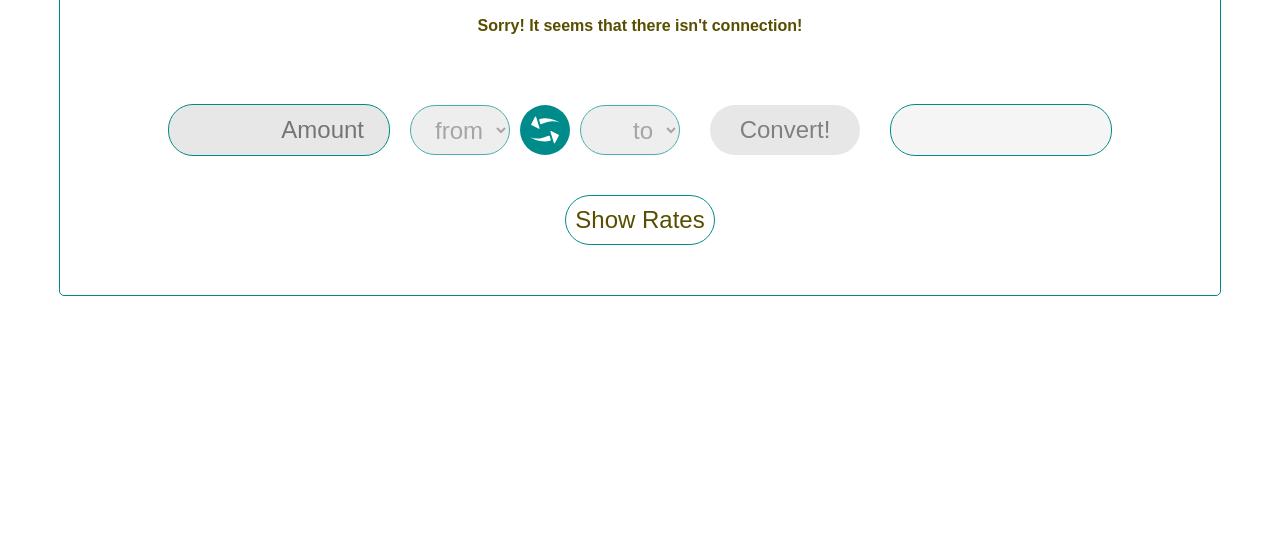
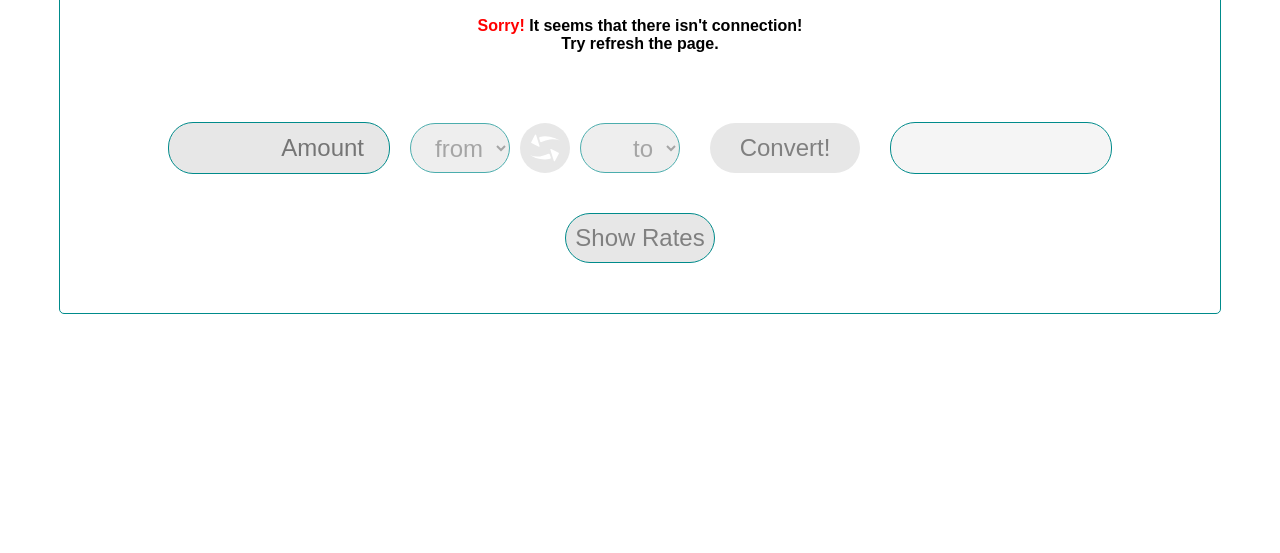
Before and after one commit to artofnext/currency_converter, a plain HTML site: page index.html in a window 1280 px wide. Shown: the part 247-800 px from the top of the page. Drawn offline with Linux system fonts and the light colour scheme; no server answers.

Commit message:
revert button animation, layout update

```diff
--- a/css/styles.css
+++ b/css/styles.css
@@ -1,9 +1,11 @@
+*:focus {
+    outline: none;
+}
+
 body {
-
     font-family: Arial, Helvetica, sans-serif;
-    /* font-size: 4em; */
     font-weight: bold;
-    color: rgb(88, 78, 0);
+    color: black;
 }
 
 .title {
@@ -24,9 +26,7 @@ button {
     border: none;
     border-radius: 25px;
     color: white;
-
     font-size: 1.5em;
-
     margin: 20px;
 }
 
@@ -51,7 +51,6 @@ input, .result, select {
     background-color: white;
     border: 1px solid darkcyan;
     border-radius: 25px;
-    /* border-radius: 10%; */
 }
 
 #amount, #result {
@@ -64,19 +63,14 @@ input, .result, select {
     border-radius: 50%;
     margin-left: 0;
     margin-right: 0;
-    /* transition: rotate 0.3 ease-in; */
-    transition: all 1s ease-in;
 }
-
-/* #button_revert:hover {
-    transform: rotate(360deg);
-} */
 
 #revert_icon {
     width: 30px;
     height: 30px;
     padding: 10px;
     fill: white;
+    transform: rotate(0deg);
 }
 
 .result {
@@ -84,7 +78,6 @@ input, .result, select {
     background-color: rgb(245, 245, 245);
     padding: 0 10px;
 }
-
 
 .converter {
     text-align: center;
@@ -97,7 +90,7 @@ input, .result, select {
 }
 
 .bank__ref a {
-    color: rgb(88, 78, 0);
+    color: black;
 }
 
 .converter__container {
@@ -106,6 +99,12 @@ input, .result, select {
     flex-wrap: wrap;
     align-items: center;
     margin-top: 50px;
+}
+
+.converter__selectors {
+    display: flex;
+    justify-content: center;
+    align-items: center;
 }
 
 #date, #base__curr {
@@ -120,13 +119,18 @@ input, .result, select {
 .rates__button {
     background-color: white;
     border: 1px solid darkcyan;
-    color: rgb(88, 78, 0);
+    color: darkcyan;
 }
 
 #currencyfrom, #amount, #currencyto {
     padding: 0 10px;
 }
 
+select:default {
+    color: gray;
+
+}
+
 *:disabled {
     background-color: rgb(231, 231, 231);
     color: gray;
--- a/index.html
+++ b/index.html
@@ -1,6 +1,5 @@
 <!DOCTYPE html>
 <html lang="en">
-
 <head>
     <meta charset="UTF-8">
     <meta name="viewport" content="width=device-width, initial-scale=1.0">
@@ -9,9 +8,7 @@
     <meta name="author" content="Artofnext">
     <link rel="stylesheet" href="css/styles.css">
 </head>
-
 <body>
-
     <div class="converter">
         <h1 class="title">Currency Converter</h1>
         <p class="bank__ref">
@@ -20,50 +17,41 @@
                 By European Central Bank rates
             </a>
         </p>
-
         <p id="base__curr"></p>
         <p id="date"></p>
-
         <div class="converter__container">
             <input id="amount" type="number" placeholder="Amount">
-            <!-- <input id="currencyfrom" list="current" placeholder="From" required>
-            <datalist id="current">
-            </datalist> -->
-
+            <div class="converter__selectors">
                 <select name="currencyfrom" id="currencyfrom">
-                <option value="none" selected disabled hidden>
+                    <option value="none" class="default-state" style="color:gray;" selected disabled hidden>
                         from
                     </option>
-
                 </select>
-
                 <button type="button" onclick="revert()" id="button_revert">
                     <svg id="revert_icon" data-name="revert" xmlns="http://www.w3.org/2000/svg" viewBox="0 0 50 50">
                         <title>revert_icon</title>
                         <g>
                             <g>
-                        <path d="M14.63,23,2.41,16.64A1,1,0,0,1,2,15.31L8.4,3.09a1,1,0,0,1,1.82.16L16,21.88A1,1,0,0,1,14.63,23Z"/>
-                        <path d="M15.36,8.83a1.62,1.62,0,0,1,1-2C21.86,5,27.7,5.27,33.26,6.27A54.28,54.28,0,0,1,50,12.66a34.75,34.75,0,0,0-16.72-2A54.93,54.93,0,0,0,19.13,15a1.62,1.62,0,0,1-2.2-1Z"/>
+                                <path
+                                    d="M14.63,23,2.41,16.64A1,1,0,0,1,2,15.31L8.4,3.09a1,1,0,0,1,1.82.16L16,21.88A1,1,0,0,1,14.63,23Z" />
+                                <path
+                                    d="M15.36,8.83a1.62,1.62,0,0,1,1-2C21.86,5,27.7,5.27,33.26,6.27A54.28,54.28,0,0,1,50,12.66a34.75,34.75,0,0,0-16.72-2A54.93,54.93,0,0,0,19.13,15a1.62,1.62,0,0,1-2.2-1Z" />
                             </g>
                             <g>
-                        <path d="M35.37,26.7l12.22,6.4A1,1,0,0,1,48,34.44L41.6,46.66a1,1,0,0,1-1.82-.16L34,27.87A1,1,0,0,1,35.37,26.7Z"/>
-                        <path d="M34.64,40.92a1.62,1.62,0,0,1-1,2c-5.49,1.77-11.33,1.54-16.89.54A54.28,54.28,0,0,1,0,37.09a34.75,34.75,0,0,0,16.72,2,54.93,54.93,0,0,0,14.15-4.34,1.62,1.62,0,0,1,2.2,1Z"/>
+                                <path
+                                    d="M35.37,26.7l12.22,6.4A1,1,0,0,1,48,34.44L41.6,46.66a1,1,0,0,1-1.82-.16L34,27.87A1,1,0,0,1,35.37,26.7Z" />
+                                <path
+                                    d="M34.64,40.92a1.62,1.62,0,0,1-1,2c-5.49,1.77-11.33,1.54-16.89.54A54.28,54.28,0,0,1,0,37.09a34.75,34.75,0,0,0,16.72,2,54.93,54.93,0,0,0,14.15-4.34,1.62,1.62,0,0,1,2.2,1Z" />
                             </g>
                         </g>
                     </svg>
                 </button>
-
-            <!-- <input id="currencyto" list="new" placeholder="To" required>
-            <datalist id="new">
-            </datalist> -->
-
                 <select name="currencyto" id="currencyto">
-                <option value="none" selected disabled hidden>
+                    <option value="none" class="default-state" selected disabled hidden>
                         to
                     </option>
-
                 </select>
-
+            </div>
             <button type="button" onclick="convert()" id="convert">Convert!</button>
             <p class="result" id="result"></p>
             <button type="button" onclick="showHide()" class="rates__button" id="rates__button">
@@ -73,8 +61,6 @@
         <ul id="myList">
         </ul>
     </div>
-
     <script src="js/convert.js"></script>
 </body>
-
 </html>
--- a/js/convert.js
+++ b/js/convert.js
@@ -2,7 +2,8 @@ let xmlhttp = new XMLHttpRequest();
 let ratesObj;
 
 xmlhttp.onreadystatechange = function() {
-  if (this.readyState == 4 && this.status == 200 /*&& false*/) {
+  let alert = document.getElementById("base__curr");
+  if (this.readyState == 4 && this.status == 200) {
     ratesObj = JSON.parse(this.responseText);
 
     document.getElementById("base__curr").innerHTML = `Base Currency: ${ratesObj.base} `;
@@ -10,7 +11,7 @@ xmlhttp.onreadystatechange = function() {
 
     ratesObj.rates.EUR = 1;
 
-    console.log(ratesObj);
+    // console.log(ratesObj);
 
     Object.keys(ratesObj.rates).forEach(function(key) {
 
@@ -30,19 +31,25 @@ xmlhttp.onreadystatechange = function() {
     document.getElementById("currencyfrom").disabled = false;
     document.getElementById("currencyto").disabled = false;
     document.getElementById("convert").disabled = false;
+    document.getElementById("rates__button").disabled = false;
+    document.getElementById("button_revert").disabled = false;
+    alert.style.color = 'initial';
 
-    console.log("Enable block");
+    // console.log("Enable block");
 
   } else {
 
-    console.log("Disable block");
+    // console.log("Disable block");
 
-    document.getElementById("base__curr").innerHTML = `Sorry!`;
-    document.getElementById("date").innerHTML = `It seems that there isn't connection!`;
+    alert.innerHTML = `Sorry!`;
+    alert.style.color = 'red';
+    document.getElementById("date").innerHTML = `It seems that there isn't connection!<br>Try refresh the page.`;
     document.getElementById("amount").disabled = true;
     document.getElementById("currencyfrom").disabled = true;
     document.getElementById("currencyto").disabled = true;
     document.getElementById("convert").disabled = true;
+    document.getElementById("rates__button").disabled = true;
+    document.getElementById("button_revert").disabled = true;
   }
 };
 
@@ -60,18 +67,11 @@ function createOptions(elemId, val) {
 
 function getRate(currency) {
 
-  //console.log('Currency to search: ' + currency);
-
   let rate = 0;
 
   Object.keys(ratesObj.rates).forEach(function (key) {
 
-    //console.log('Search: ' + key);
-
     if (currency == key) {
-
-      //console.log('Found: ' + Number(ratesObj.rates[key]));
-
       rate = Number(ratesObj.rates[key]);
     }
 
@@ -89,12 +89,11 @@ function revert() {
   document.getElementById("currencyto").text = document.getElementById("currencyfrom").text;
   document.getElementById("currencyfrom").text = store;
 
-  console.log("Revert block");
+  // console.log("Revert block");
 
-  // document.getElementById('button_revert').style.transition = 'all 0.1s easy';
-  // document.getElementById('button_revert').style.transform = 'rotate(-360deg)';
-  // document.getElementById('button_revert').style.transform = 'rotate(0deg)';
-  // document.getElementById('button_revert').style.display='none';
+  let revertSvg = document.getElementById('revert_icon');
+  revertSvg.style.transition = 'all .3s ease-in';
+  revertSvg.style.transform = (revertSvg.style.transform == 'rotate(-180deg)') ? 'rotate(0deg)' : 'rotate(-180deg)';
 }
 
 function showHide() {
@@ -115,13 +114,13 @@ function convert() {
   let currencyFrom = document.getElementById("currencyfrom").value;
   let currencyTo = document.getElementById("currencyto").value;
 
-  console.log('CurrencyFrom: ' + currencyFrom);
-  console.log('CurrencyTo: ' + currencyTo);
+  // console.log('CurrencyFrom: ' + currencyFrom);
+  // console.log('CurrencyTo: ' + currencyTo);
 
   let rateFrom = getRate(currencyFrom);
   let rateTo = getRate(currencyTo);
 
-  console.log('Rate: ' + rateFrom);
+  // console.log('Rate: ' + rateFrom);
 
   if (rateFrom == 0 || rateTo == 0) {
     alert('Something goes wrong! Try to reload page. If it didn’t help, I am sorry!')
```
Lines whose indentation alone changed are shown as unchanged.
